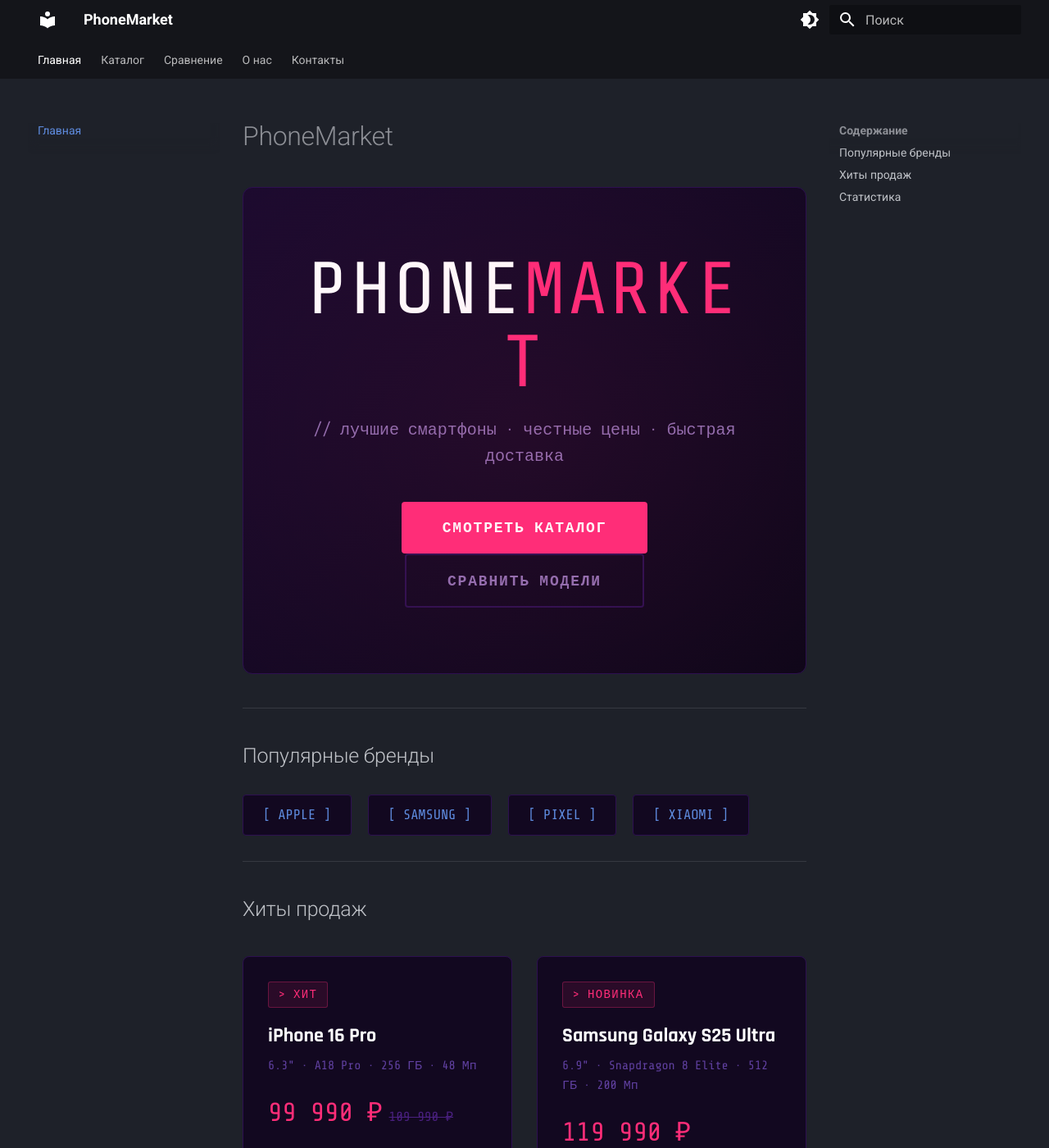
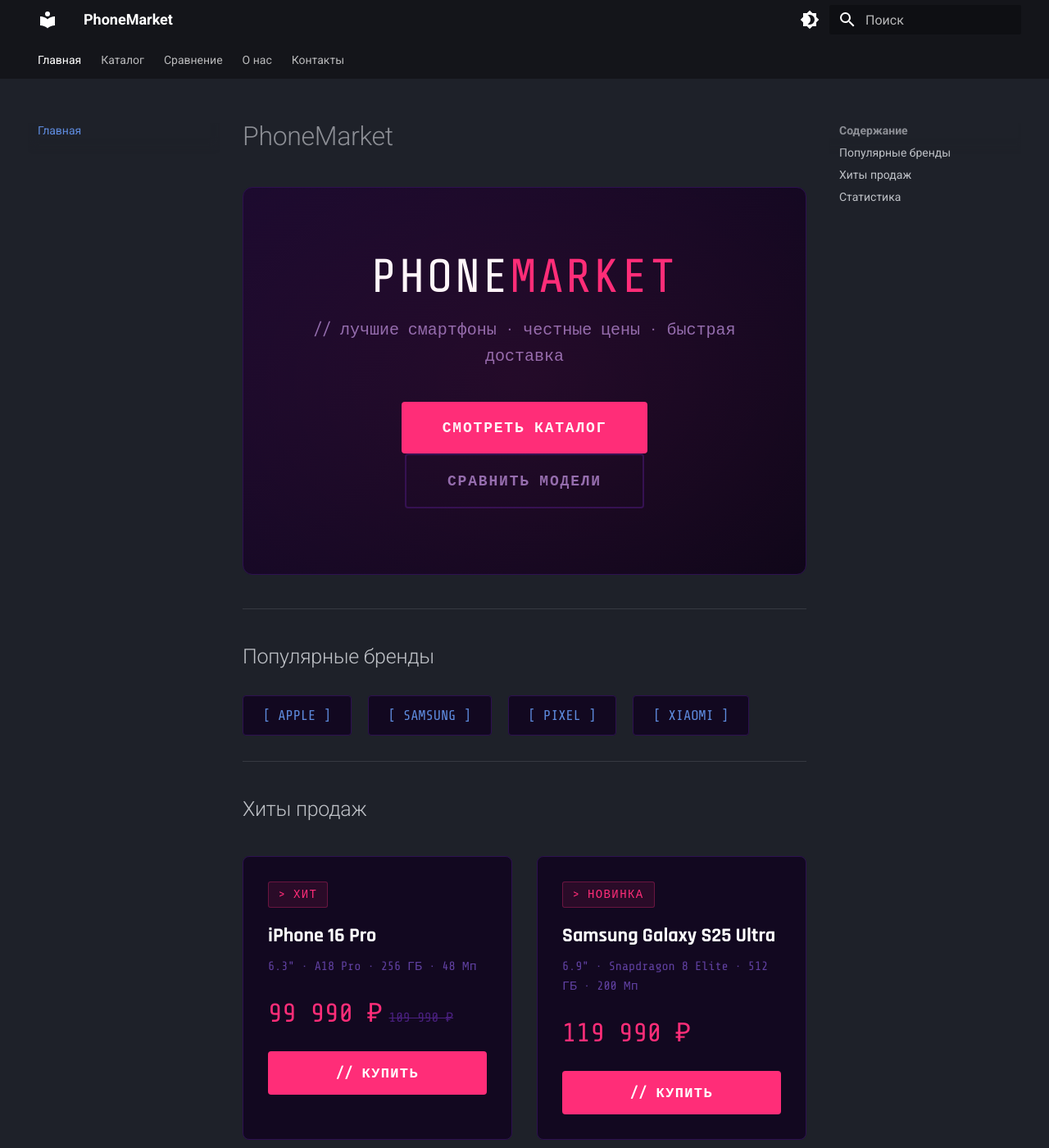
Before and after one commit to khasanov4mir-sudo/project, an MkDocs documentation site: the page built from docs/index.md, in a window 1280 px wide and 1400 px high. Shown: the whole window at 82% size. Built offline with MkDocs 1.6.1 and Material for MkDocs 9.7.7, drawn with Linux system fonts in a browser that asks for light colours.

Commit message:
size correction

```diff
--- a/docs/stylesheets/extra.css
+++ b/docs/stylesheets/extra.css
@@ -30,7 +30,7 @@
 
 .hero-title {
   font-family: 'Share Tech Mono', monospace;
-  font-size: clamp(2.5rem, 7vw, 5rem);
+  font-size: clamp(2.2rem, 4.5vw, 3.8rem);
   letter-spacing: 0.05em;
   color: #fff;
   line-height: 1;
```
